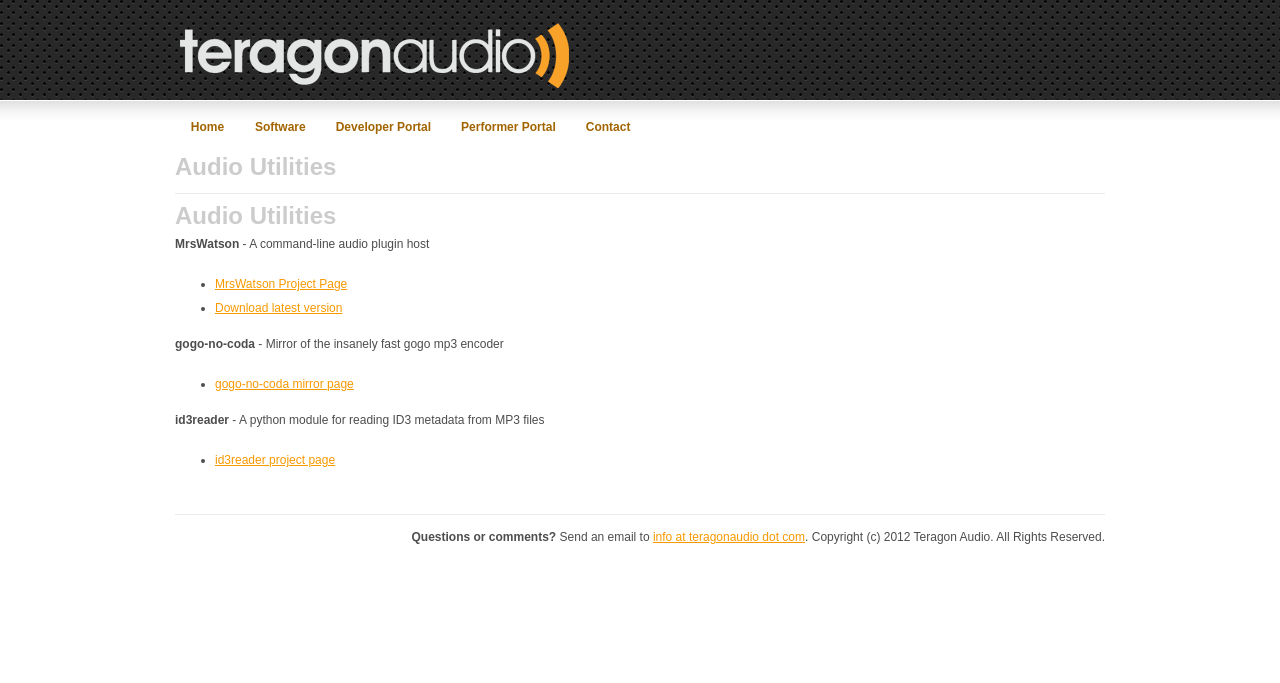
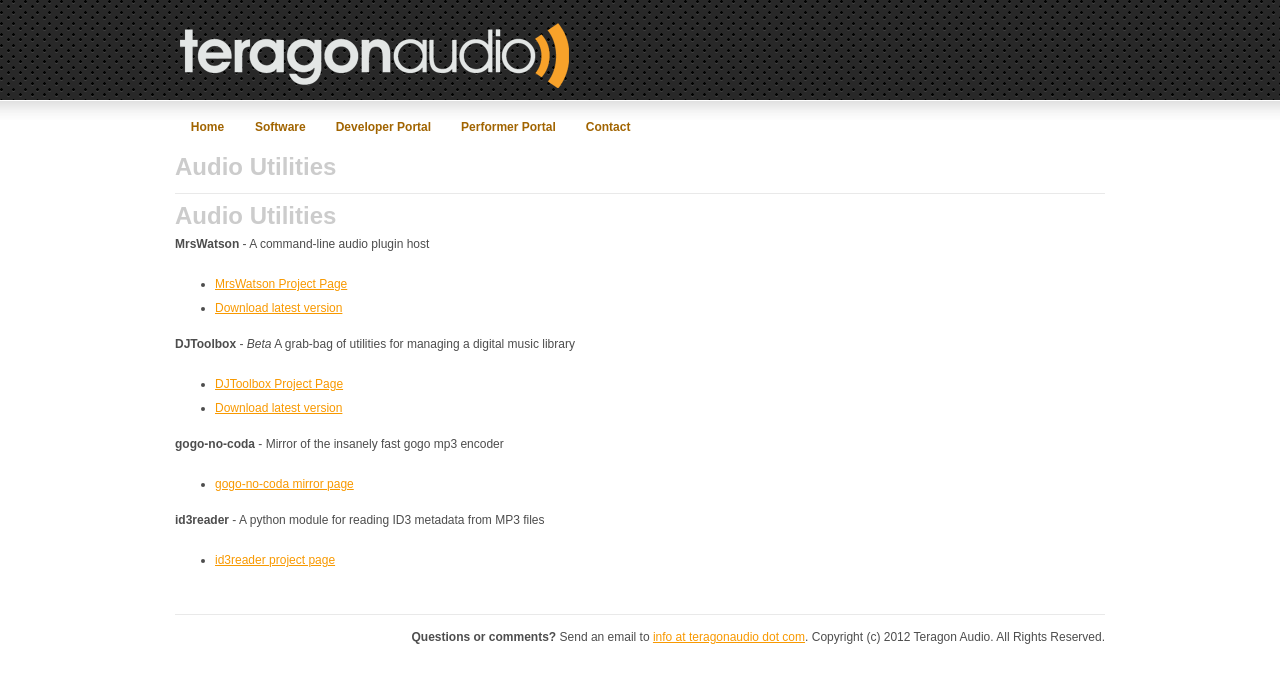
Before and after one commit to teragonaudio/Website, a Jekyll site: the page built from utilities.md, in a window 1280 px wide. Shown: the top 683 px of the page. Built offline with Jekyll 4.4.1, drawn with Linux system fonts in a browser that asks for light colours.

Commit message:
Add links to DJToolbox product

```diff
--- a/utilities.md
+++ b/utilities.md
@@ -11,6 +11,11 @@
 * [MrsWatson Project Page](http://teragonaudio.github.com/MrsWatson)
 * [Download latest version](http://static.teragonaudio.com/MrsWatson.zip)
 
+**DJToolbox** - *Beta* A grab-bag of utilities for managing a digital music library
+
+* [DJToolbox Project Page](http://teragonaudio.github.com/DJToolbox)
+* [Download latest version](http://static.teragonaudio.com/DJToolbox.zip)
+
 **gogo-no-coda** - Mirror of the insanely fast gogo mp3 encoder
 
 * [gogo-no-coda mirror page](https://github.com/teragonaudio/gogo-no-coda)
```
Also changed, not shown: software.md (+5 -0 lines).
